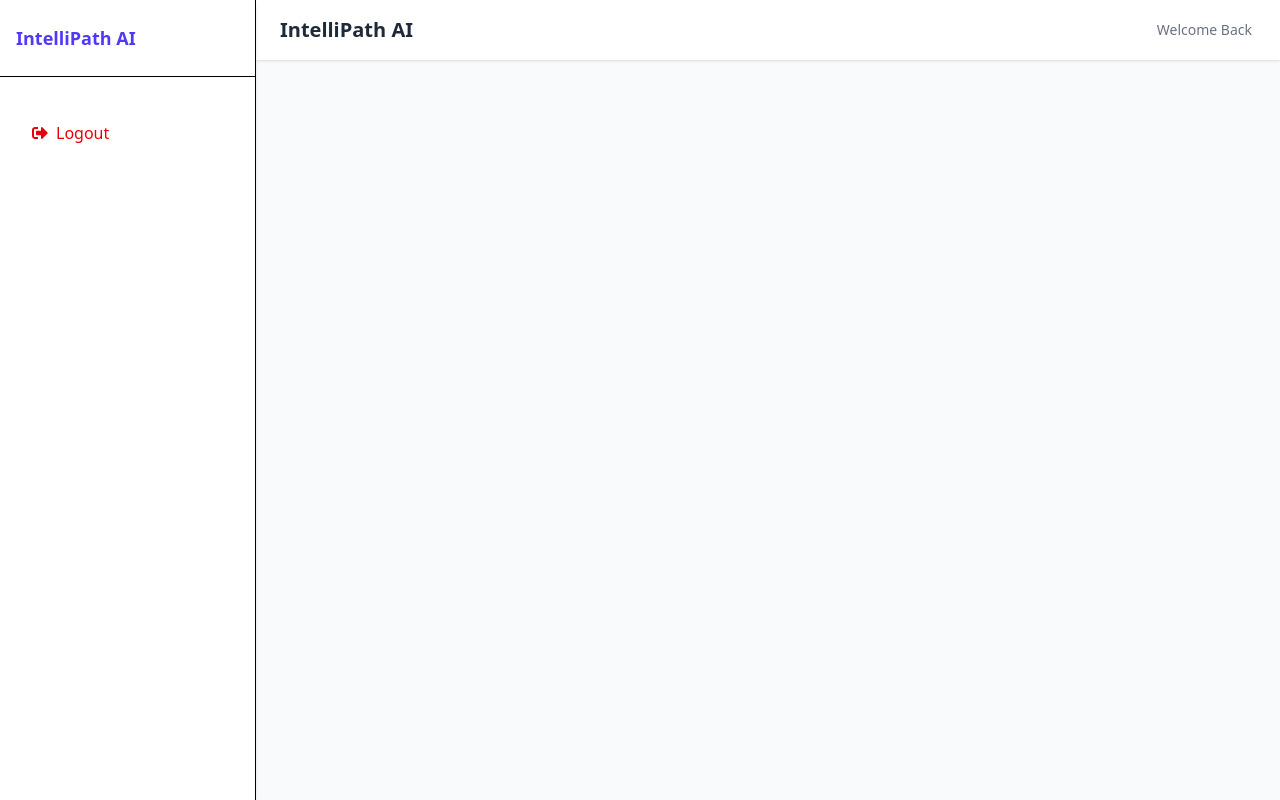
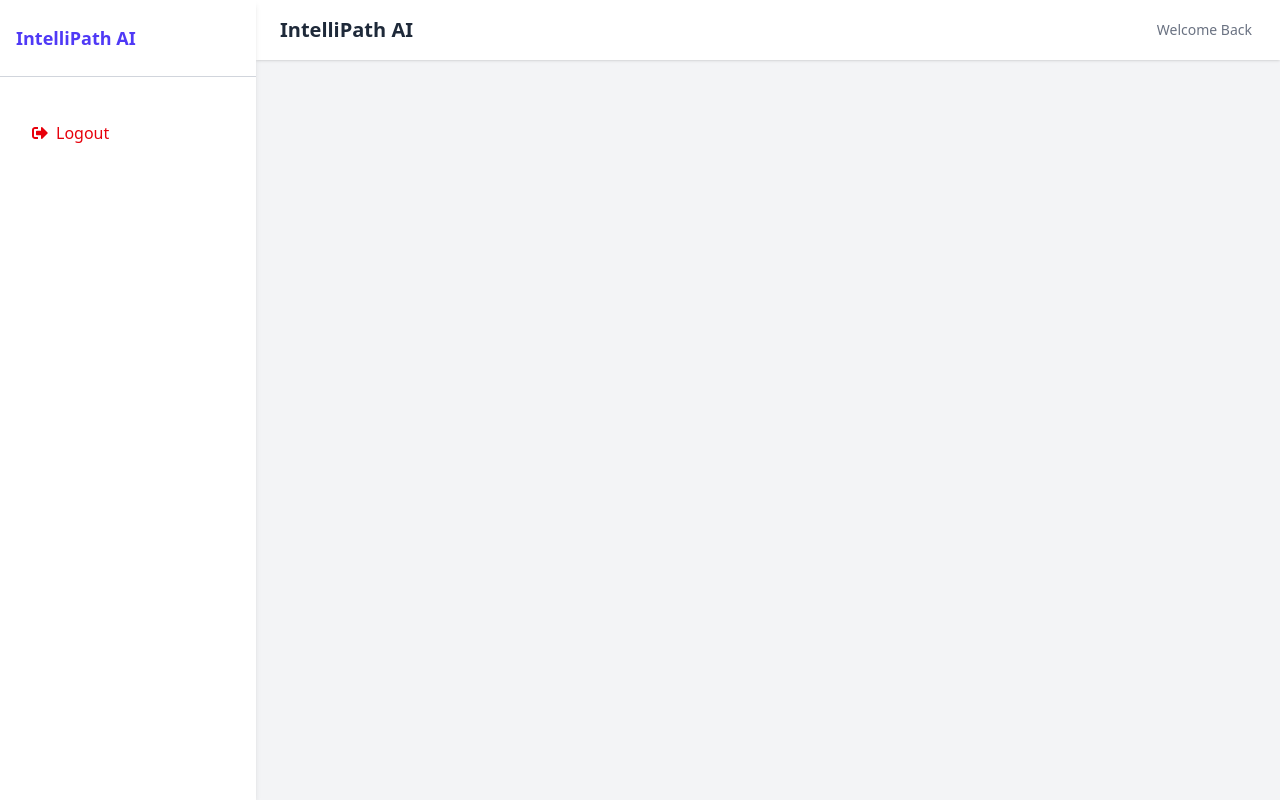
Before and after one commit to Himalf/IntelliPath, a React (Vite) app in the folder frontend/: page /dashboard in a window 1280 px wide. Built offline with nearby package versions, Linux system fonts and the light colour scheme; sample sign-in values are in the browser's storage.

Commit message:
style: dashboard

```diff
--- a/frontend/src/components/Sidebar.tsx
+++ b/frontend/src/components/Sidebar.tsx
@@ -85,7 +85,7 @@ export default function Sidebar({
       )}
 
       <aside
-        className={`fixed top-0 left-0 h-full z-50 bg-white border-r shadow-md transform transition-transform duration-300 delay-200 ease-in-out ${
+        className={`fixed top-0 left-0 h-full z-50 bg-white  shadow-md transform transition-transform duration-300 delay-200 ease-in-out ${
           isMobile
             ? sidebarOpen
               ? "translate-x-0 ease-in-out duration-200 delay-100"
@@ -94,7 +94,7 @@ export default function Sidebar({
         }`}
         style={{ width: isMobile ? "50%" : "256px" }}
       >
-        <div className="px-4 py-6 flex items-center justify-between border-b">
+        <div className="px-4 py-6 flex items-center justify-between border-b border-gray-300">
           <h2 className="text-lg font-bold text-indigo-600">IntelliPath AI</h2>
           {isMobile && (
             <button onClick={() => setSidebarOpen(false)} className="text-xl">
--- a/frontend/src/layouts/DashboardLayout.tsx
+++ b/frontend/src/layouts/DashboardLayout.tsx
@@ -37,7 +37,7 @@ export default function DashboardLayout() {
         style={{ marginLeft: `${sidebarWidth}px` }}
       >
         <Navbar toggleSidebar={() => setSidebarOpen(!sidebarOpen)} />
-        <main className="flex-1 overflow-y-auto bg-gray-50 p-6">
+        <main className="flex-1 overflow-y-auto bg-gray-100 p-6">
           <Outlet />
           <Toaster />
         </main>
```
